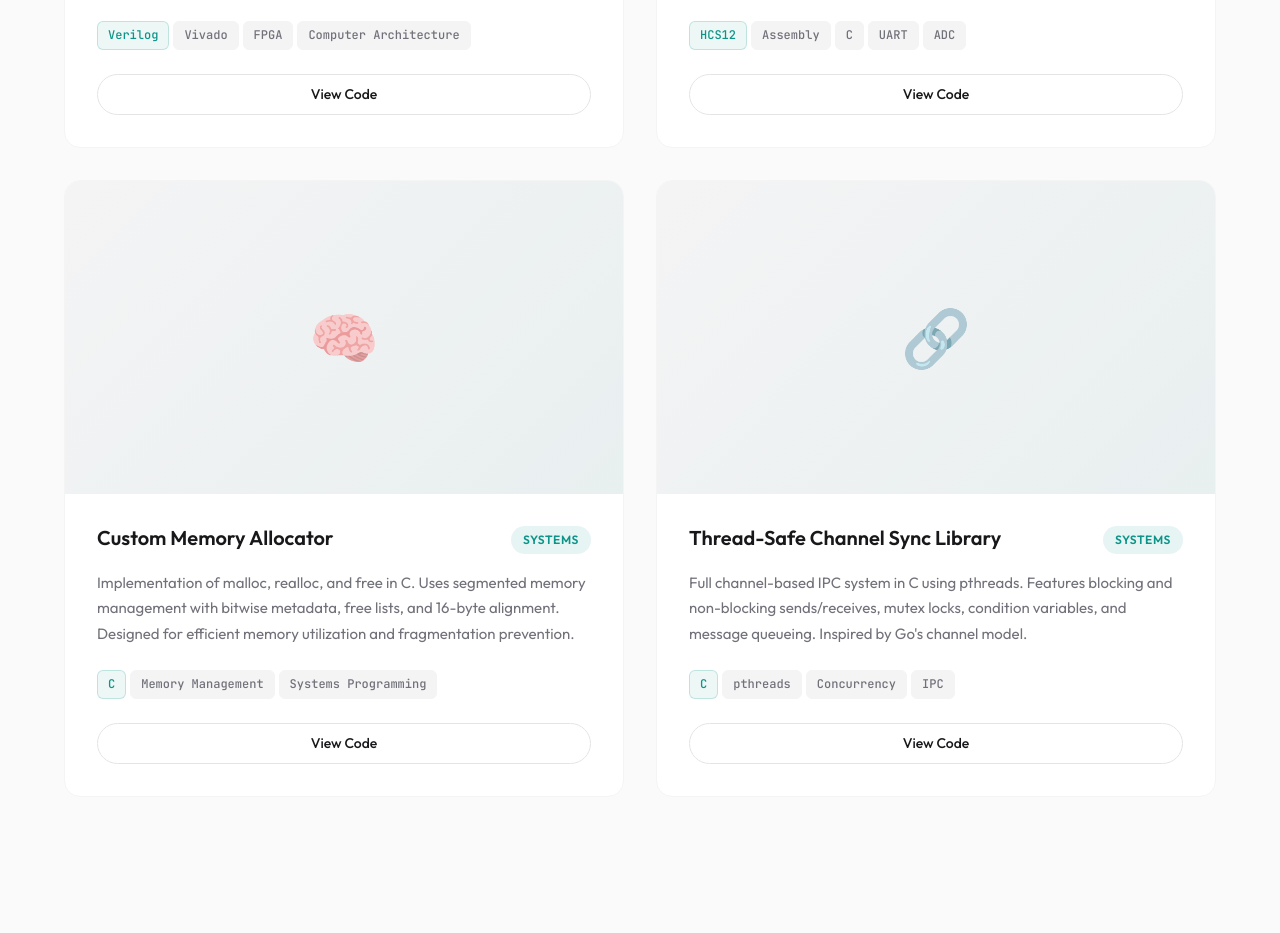
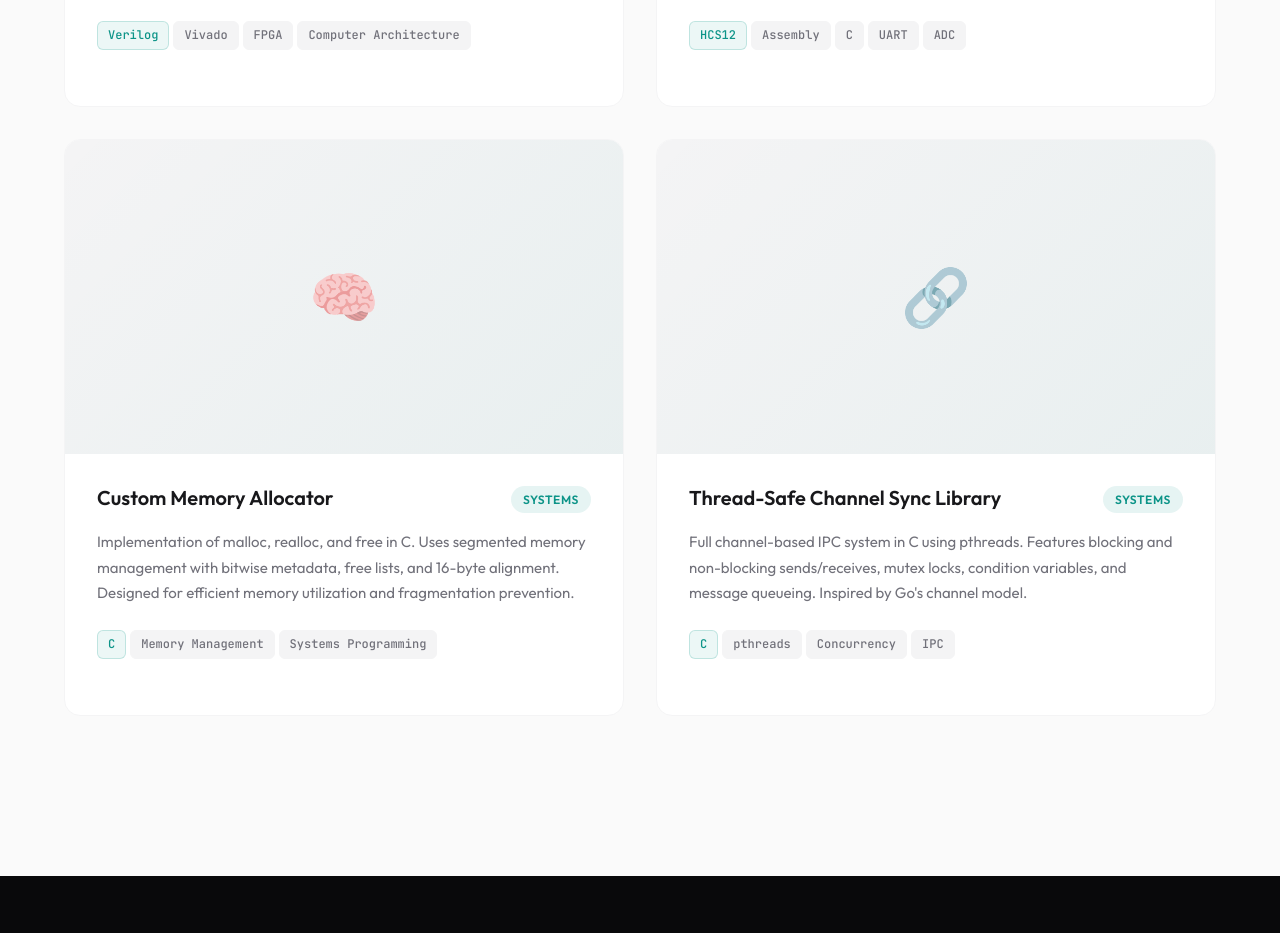
Before and after one commit to ryangreene9000/RyansWebsite, a plain HTML site: page projects.html in a window 1280 px wide. Shown: the part 2488-3421 px from the top of the page. Drawn offline with Linux system fonts and the light colour scheme.

Commit message:
Changed some view things

```diff
--- a/projects.html
+++ b/projects.html
@@ -406,11 +406,6 @@
                                 <span class="tag">FPGA</span>
                                 <span class="tag">Computer Architecture</span>
                             </div>
-                            <div class="project-card-actions">
-                                <a href="https://github.com/ryangreene9000" class="btn btn-secondary btn-sm" target="_blank">
-                                    View Code
-                                </a>
-                            </div>
                         </div>
                     </article>
 
@@ -436,11 +431,6 @@
                                 <span class="tag">UART</span>
                                 <span class="tag">ADC</span>
                             </div>
-                            <div class="project-card-actions">
-                                <a href="https://github.com/ryangreene9000" class="btn btn-secondary btn-sm" target="_blank">
-                                    View Code
-                                </a>
-                            </div>
                         </div>
                     </article>
 
@@ -463,11 +453,6 @@
                                 <span class="tag tag-primary">C</span>
                                 <span class="tag">Memory Management</span>
                                 <span class="tag">Systems Programming</span>
-                            </div>
-                            <div class="project-card-actions">
-                                <a href="https://github.com/ryangreene9000" class="btn btn-secondary btn-sm" target="_blank">
-                                    View Code
-                                </a>
                             </div>
                         </div>
                     </article>
@@ -492,11 +477,6 @@
                                 <span class="tag">pthreads</span>
                                 <span class="tag">Concurrency</span>
                                 <span class="tag">IPC</span>
-                            </div>
-                            <div class="project-card-actions">
-                                <a href="https://github.com/ryangreene9000" class="btn btn-secondary btn-sm" target="_blank">
-                                    View Code
-                                </a>
                             </div>
                         </div>
                     </article>
```
Also changed, not shown: games.html (+9 -0 lines).
